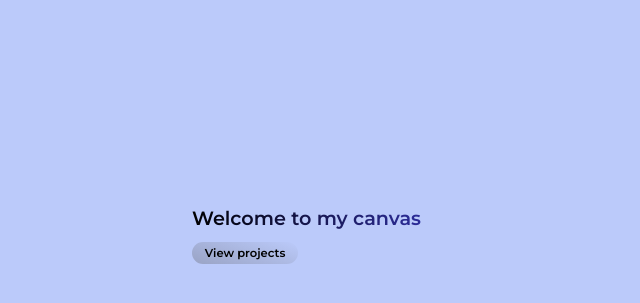
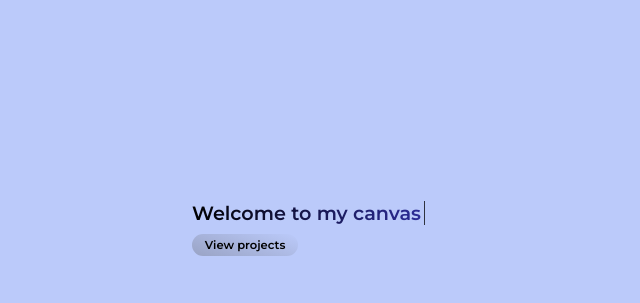
Before and after one commit to haejeg/haejeg.github.io, a plain HTML site: page index.html in a window 1280 px wide. Shown: the part 101-404 px from the top of the page, without its empty margins (0-640 px from the left). Drawn offline with Linux system fonts and the light colour scheme; a web font is replaced by a local one.

Commit message:
typewriter animation

```diff
--- a/index.html
+++ b/index.html
@@ -4,7 +4,7 @@
     </head>
 
     <body>
-        <h1 class='center'>Welcome to my canvas</h1>
+        <h1 class='line anim-typewriter center'>Welcome to my canvas</h1>
         <div class='main'>
             <div class='navbar'>
                 <img src='media/logo.png' class='logo'>
--- a/styles/styles.css
+++ b/styles/styles.css
@@ -1,4 +1,3 @@
-@import url('https://fonts.googleapis.com/css2?family=Zilla+Slab+Highlight&display=swap');
 @import url('https://fonts.googleapis.com/css2?family=Montserrat:wght@600&display=swap');
 
 * {
@@ -22,28 +21,34 @@
     cursor: pointer;
 }
 
-h1 {
+.line {
+    position: relative;
+    top: 50%;
+    margin: 0 auto;
+    border-right: 0.15vw solid rgba(255, 255, 255, 0);
+    white-space: nowrap;
+    width: 12.1em;
+    overflow:hidden; transform: translateY(-50%)
+}
+
+.center {
     background: -webkit-linear-gradient(0deg, rgb(0, 0, 0) 0%, #2c2c99 100%);
     -webkit-background-clip: text;
     -webkit-text-fill-color: transparent;
-}
-
-.center {
     font-size: 1.5vw;
     z-index: 2;
     position: fixed;
-    top: 25vw;
+    top: 25.5vw;
     display: flex;
     left: 20vw;
     margin-top: -1vw;
     margin-left: -5vw;
-    background-position:cover;
 }
 
 .content {
     position: absolute;
     left: 15vw;
-    top: 76.8vw;
+    top: 76.2vw;
     text-align: center;
     transform: translateY(-50vw);
     z-index: 3;
@@ -61,10 +66,6 @@ h1 {
     align-items: center;
 }
 
-body {
-    -webkit-text-size-adjust: inherit;
-}
-
 button {
     font-size: 0.8vw;
     color: rgb(59, 59, 59);
@@ -74,3 +75,26 @@ button {
     border-radius: 18vw;
     padding: 0.3vw 1vw;
 }
+
+.anim-typewriter {
+    animation: typewriter 4s steps(50) 1s 1 normal both,
+    blinkTextCursor 1000ms steps(2) infinite normal;
+}
+
+@keyframes typewriter {
+    from {
+        width: 0;
+    }
+    to {
+        width: 12.1em;
+    }
+}
+
+@keyframes blinkTextCursor {
+    from {
+        border-right-color: rgba(0, 0, 0, 0.75)
+    }
+    to {
+        border-right-color: transparent
+    }
+}
```
